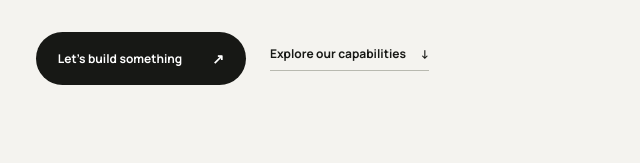
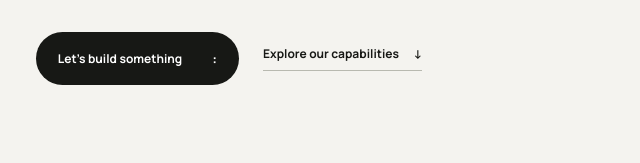
Before and after one commit to shaaz4566/SZC, a plain HTML site: page index.html in a window 1280 px wide. Shown: the part 637-800 px from the top of the page, 41-681 px from the left. Drawn offline with nearby package versions, Linux system fonts and the light colour scheme.

Commit message:
Update index.html

```diff
--- a/index.html
+++ b/index.html
@@ -55,7 +55,7 @@
         <p class="eyebrow"><span class="status-dot"></span> DESIGNING WHAT'S NEXT</p>
         <h1>Ideas into<br><em>digital reality.</em></h1>
         <p class="hero-intro">We bring strategy, design and technology together to build brands, websites and software that move businesses forward.</p>
-        <div class="hero-actions"><a class="button button-dark" href="#contact">Let's build something <span>↗</span></a><a class="text-link" href="#services">Explore our capabilities <span>↓</span></a></div>
+        <div class="hero-actions"><a class="button button-dark" href="#contact">Let's build something <span>:</span></a><a class="text-link" href="#services">Explore our capabilities <span>↓</span></a></div>
       </div>
       <aside class="hero-aside">
         <div class="hero-aside-top mono"><span>INDEPENDENT STUDIO</span><span>01 — 07</span></div>
```
